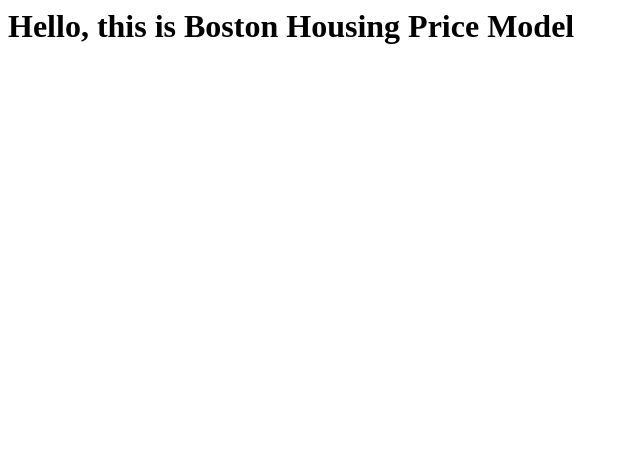
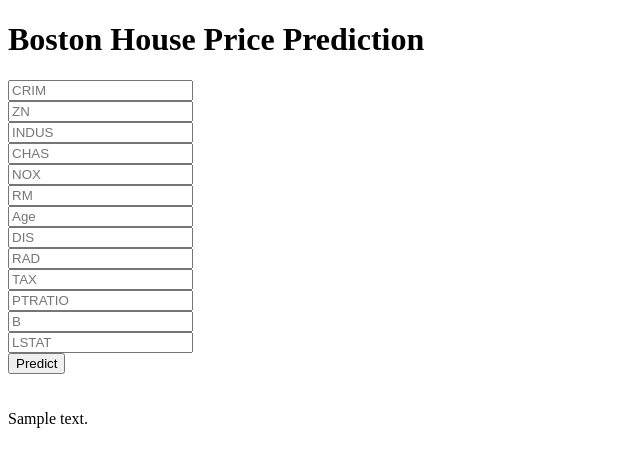
Before and after one commit to SiddhantMehta01/bostonhousepricing, a Flask app: template templates/home.html in a window 1280 px wide. Shown: the top 467 px of the page, without its empty margins (0-640 px from the left). Run offline with Flask 3, Linux system fonts and the light colour scheme; the template is opened without the code that fills it: most values are stand-ins (such as "Sample title", 1, 10 or a date in 2020); parts of the project's set-up code (start-up, migrations or seed data) failed here and were passed over.

Commit message:
Commit for adding html template

```diff
--- a/app.py
+++ b/app.py
@@ -26,5 +26,14 @@
     return jsonify(output[0])
 
 
+@app.route('/predict', methods=['POST'])
+def predict():
+    data = [float(x) for x in request.form.values()]
+    final_input = scalar.transform(np.array(data).reshape(1, -1))
+    print(final_input)
+    output = regmodel.predict(final_input)[0]
+    return render_template('home.html', prediction_text='Predicted Price of the house is {}'.format(output))
+
+
 if __name__ == "__main__":
     app.run(debug=True)
--- a/templates/home.html
+++ b/templates/home.html
@@ -1 +1,46 @@
-<h1>Hello, this is Boston Housing Price Model</h1>
+<!DOCTYPE html>
+<html>
+
+<head>
+    <meta charset="UTF-8">
+    <title>ML API</title>
+    <link href='https://fonts.googleapis.com/css?family=Pacifico' rel='stylesheet' type='text/css'>
+    <link href='https://fonts.googleapis.com/css?family=Arimo' rel='stylesheet' type='text/css'>
+    <link href='https://fonts.googleapis.com/css?family=Hind:300' rel='stylesheet' type='text/css'>
+    <link href='https://fonts.googleapis.com/css?family=Open+Sans+Condensed:300' rel='stylesheet' type='text/css'>
+
+
+</head>
+
+<body>
+    <div class="login">
+        <h1>Boston House Price Prediction</h1>
+
+        <!-- Main Input For Receiving Query to our ML -->
+        <form action="{{ url_for('predict')}}" method="post">
+            <input type="text" name="CRIM" placeholder="CRIM" required="required" /><br>
+            <input type="text" name="ZN" placeholder="ZN" required="required" /><br>
+            <input type="text" name="INDUS" placeholder="INDUS" required="required" /><br>
+            <input type="text" name="CHAS" placeholder="CHAS" required="required" /><br>
+            <input type="text" name="NOX" placeholder="NOX" required="required" /><br>
+            <input type="text" name="RM" placeholder="RM" required="required" /><br>
+            <input type="text" name="Age" placeholder="Age" required="required" /><br>
+            <input type="text" name="DIS" placeholder="DIS" required="required" /><br>
+            <input type="text" name="RAD" placeholder="RAD" required="required" /><br>
+            <input type="text" name="TAX" placeholder="TAX" required="required" /><br>
+            <input type="text" name="PTRATIO" placeholder="PTRATIO" required="required" /><br>
+            <input type="text" name="B" placeholder="B" required="required" /><br>
+            <input type="text" name="LSTAT" placeholder="LSTAT" required="required" /><br>
+
+
+
+            <button type="submit" class="btn btn-primary btn-block btn-large">Predict</button>
+        </form>
+        <br>
+        <br>
+    </div>
+    {{prediction_text}}
+
+</body>
+
+</html>
```
